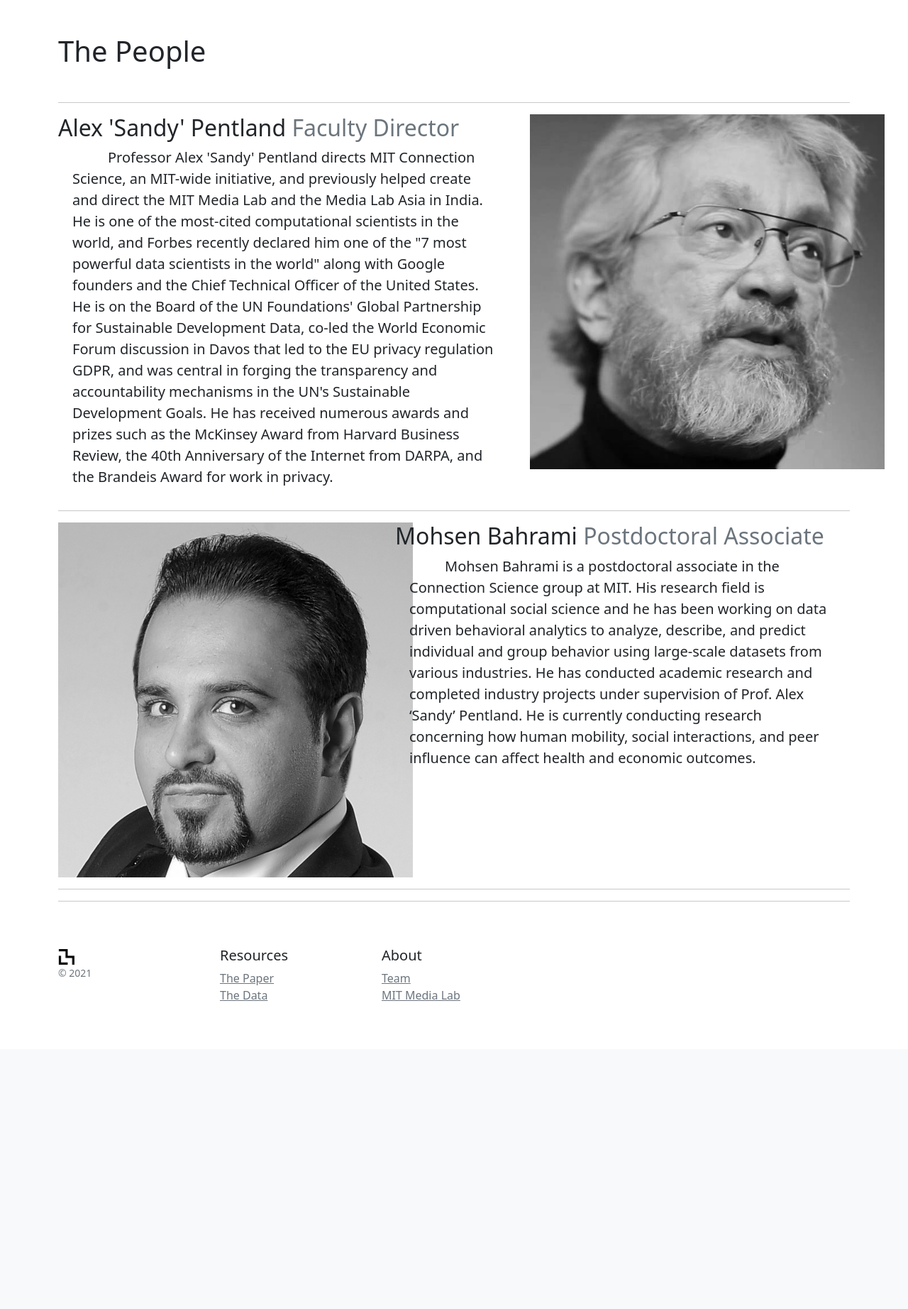
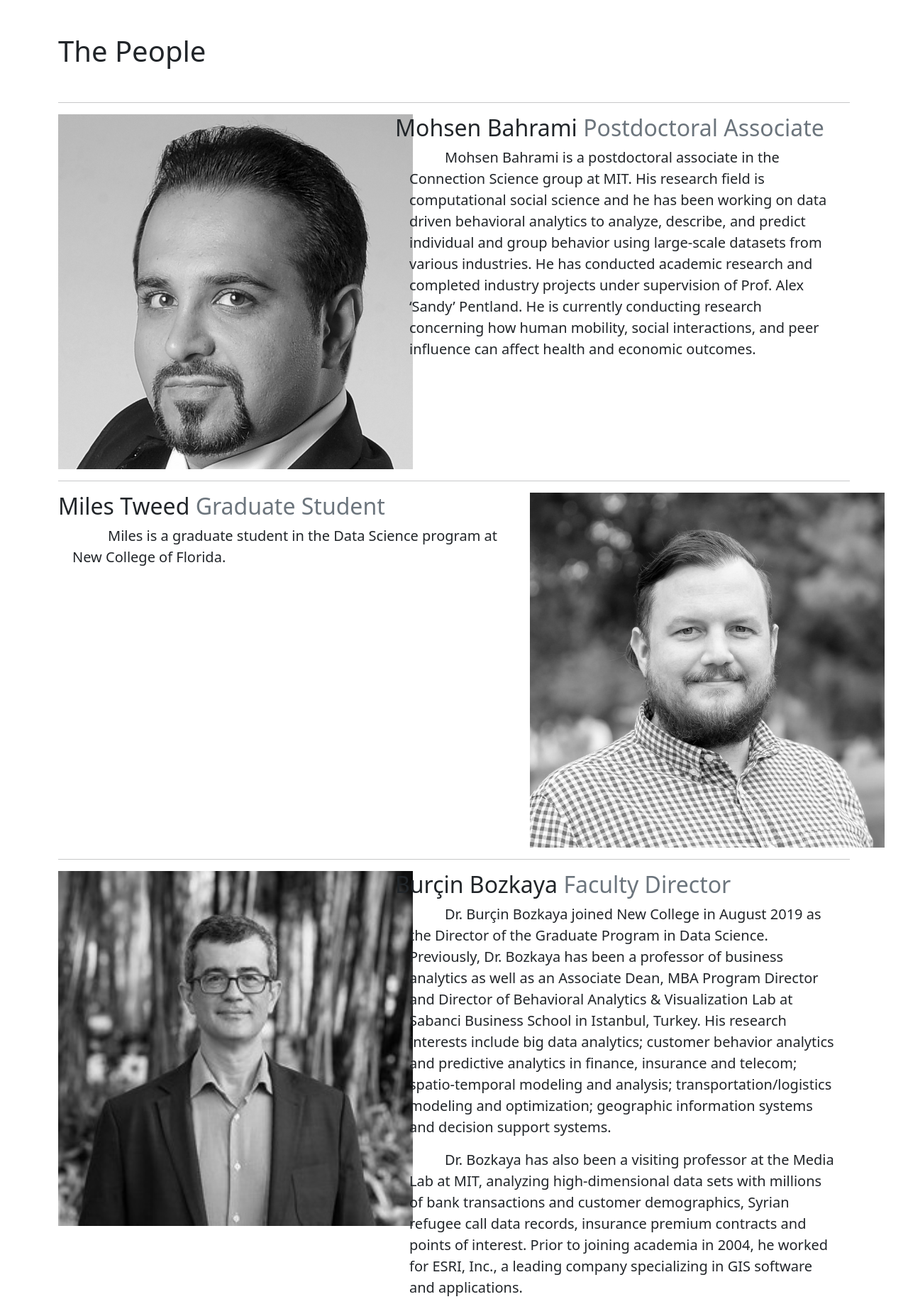
Before and after one commit to milestweed/Making_Hard_Decisions, a Django app: page /sc_app/people/ in a window 1280 px wide. Shown: the part 76-1920 px from the top of the page at 71% size. Before the commit the page ends 1486 px from the top, so only its background shows below. Run offline with Django 3.2, Linux system fonts and the light colour scheme; parts of the project's set-up code (start-up, migrations or seed data) failed here and were passed over.

Commit message:
Revision Part 1

```diff
--- a/sc_proj/templates/sc_app/paper.html
+++ b/sc_proj/templates/sc_app/paper.html
@@ -5,8 +5,8 @@
 {% block body_block %}
 
 <div class="container">
-  <object data="{% static "pdf/IEEE_Store_Closing_decision.pdf" %}" type="application/pdf" width="100%" height="1000px">
-    <p>Paper - <a href="{% static "pdf/IEEE_Store_Closing_decision.pdf" %}"></a></p>
+  <object data="{% static "pdf/temp_paper.pdf" %}" type="application/pdf" width="100%" height="1000px">
+    <p>Paper - <a href="{% static "pdf/temp_paper.pdf" %}"></a></p>
   </object>
 </div>
 
--- a/sc_proj/templates/sc_app/people.html
+++ b/sc_proj/templates/sc_app/people.html
@@ -9,17 +9,6 @@
     </div>
   </div>
   <div class="position-relative">
-    <hr class="featurette-divider">
-
-    <div class="row featurette">
-      <div class="col-md-7">
-        <h2 class="featurette-heading">Alex 'Sandy' Pentland <span class="text-muted">Faculty Director</span></h2>
-        <p class="lead">Professor Alex 'Sandy' Pentland directs MIT Connection Science, an MIT-wide initiative, and previously helped create and direct the MIT Media Lab and the Media Lab Asia in India. He is one of the most-cited  computational scientists in the world, and Forbes recently declared him one of the "7 most powerful data scientists in the world" along with Google founders and the Chief Technical Officer of the United States.  He is on the Board of the UN Foundations' Global Partnership for Sustainable Development Data, co-led the World Economic Forum discussion in Davos that led to the EU privacy regulation GDPR, and was central in forging the transparency and accountability mechanisms in the UN's Sustainable Development Goals.  He has received numerous awards and prizes such as the McKinsey Award from Harvard Business Review, the 40th Anniversary of the Internet from DARPA, and the Brandeis Award for work in privacy.</p>
-      </div>
-      <div class="col-md-5">
-        <img src="{% static 'images/pentland-2014.GS.png' %}" height=500 width=500 alt="">
-      </div>
-    </div>
 
     <hr class="featurette-divider">
 
@@ -30,6 +19,42 @@
       </div>
       <div class="col-md-5 order-md-1">
         <img src="{% static 'images/Mohsen-Bahrami.GS.jpg' %}" height=500 width=500 alt="">
+      </div>
+    </div>
+
+    <hr class="featurette-divider">
+
+    <div class="row featurette">
+      <div class="col-md-7">
+        <h2 class="featurette-heading">Miles Tweed <span class="text-muted">Graduate Student</span></h2>
+        <p class="lead">Miles is a graduate student in the Data Science program at New College of Florida.  </p>
+      </div>
+      <div class="col-md-5">
+        <img src="{% static 'images/miles-GS.jpg' %}" height=500 width=500 alt="">
+      </div>
+    </div>
+
+    <hr class="featurette-divider">
+
+    <div class="row featurette">
+      <div class="col-md-7 order-md-2">
+        <h2 class="featurette-heading">Burçin Bozkaya <span class="text-muted">Faculty Director</span></h2>
+        <p class="lead">Dr. Burçin Bozkaya joined New College in August 2019 as the Director of the Graduate Program in Data Science. Previously, Dr. Bozkaya has been a professor of business analytics as well as an Associate Dean, MBA Program Director and Director of Behavioral Analytics & Visualization Lab at Sabanci Business School in Istanbul, Turkey. His research interests include big data analytics; customer behavior analytics and predictive analytics in finance, insurance and telecom; spatio-temporal modeling and analysis; transportation/logistics modeling and optimization; geographic information systems and decision support systems.</p>
+        <p class="lead">Dr. Bozkaya has also been a visiting professor at the Media Lab at MIT, analyzing high-dimensional data sets with millions of bank transactions and customer demographics, Syrian refugee call data records, insurance premium contracts and points of interest. Prior to joining academia in 2004, he worked for ESRI, Inc., a leading company specializing in GIS software and applications.</p>
+      </div>
+      <div class="col-md-5">
+        <img src="{% static 'images/burcin-GS.jpg' %}" height=500 width=500 alt="">
+      </div>
+    </div>
+    <hr class="featurette-divider">
+
+    <div class="row featurette">
+      <div class="col-md-7">
+        <h2 class="featurette-heading">Alex 'Sandy' Pentland <span class="text-muted">Faculty Director</span></h2>
+        <p class="lead">Professor Alex 'Sandy' Pentland directs MIT Connection Science, an MIT-wide initiative, and previously helped create and direct the MIT Media Lab and the Media Lab Asia in India. He is one of the most-cited  computational scientists in the world, and Forbes recently declared him one of the "7 most powerful data scientists in the world" along with Google founders and the Chief Technical Officer of the United States.  He is on the Board of the UN Foundations' Global Partnership for Sustainable Development Data, co-led the World Economic Forum discussion in Davos that led to the EU privacy regulation GDPR, and was central in forging the transparency and accountability mechanisms in the UN's Sustainable Development Goals.  He has received numerous awards and prizes such as the McKinsey Award from Harvard Business Review, the 40th Anniversary of the Internet from DARPA, and the Brandeis Award for work in privacy.</p>
+      </div>
+      <div class="col-md-5">
+        <img src="{% static 'images/pentland-2014.GS.png' %}" height=500 width=500 alt="">
       </div>
     </div>
 
```
Also changed, not shown: sc_proj/static/images/HeadShot.jpg (added), sc_proj/static/images/Mohsen-Bahrami.jpg (deleted), sc_proj/static/images/SG_logo_long.png (deleted), sc_proj/static/images/burcin-GS.jpg (added), sc_proj/static/images/dima-kolesnyk-RHZYmxCTiuo-unsplash.jpg (deleted), sc_proj/static/images/i-M6mLc69-S.jpg (deleted), sc_proj/static/images/ks-kyung-hoeL5h9Ug5E-unsplash.jpg (deleted), sc_proj/static/images/miles-GS.jpg (added), sc_proj/static/images/pentland-2014.800x800.png (deleted), sc_proj/static/images/results_tbl.png (deleted), 1 other file.
